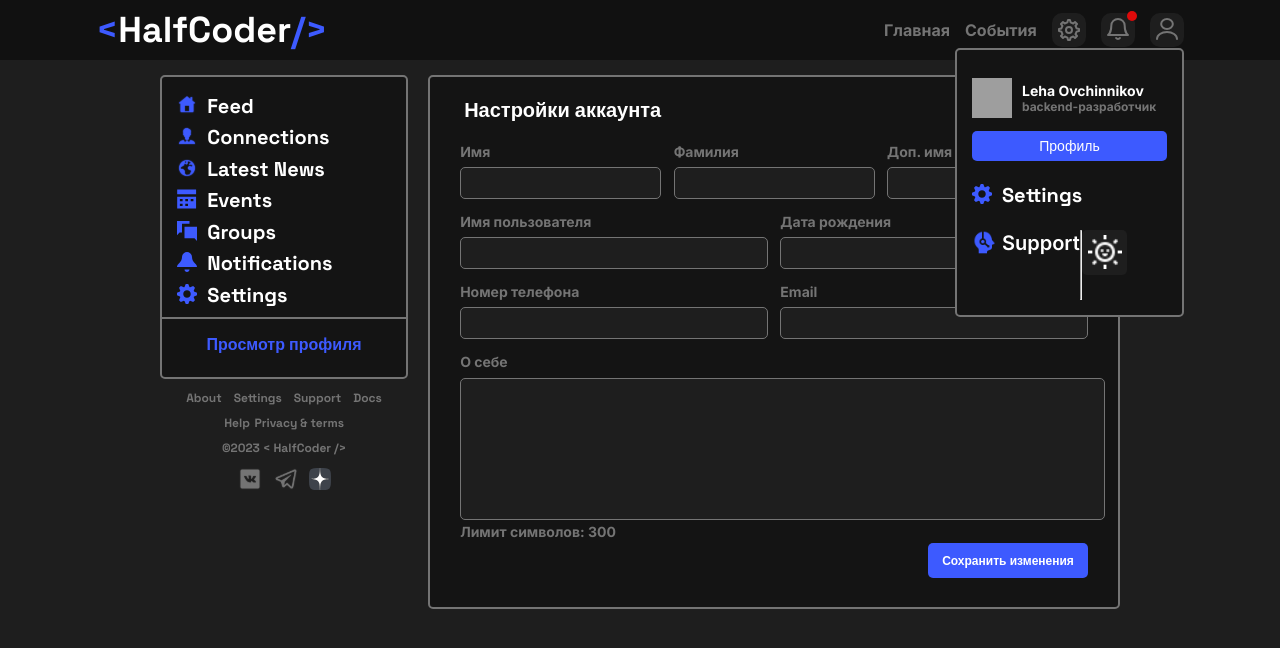
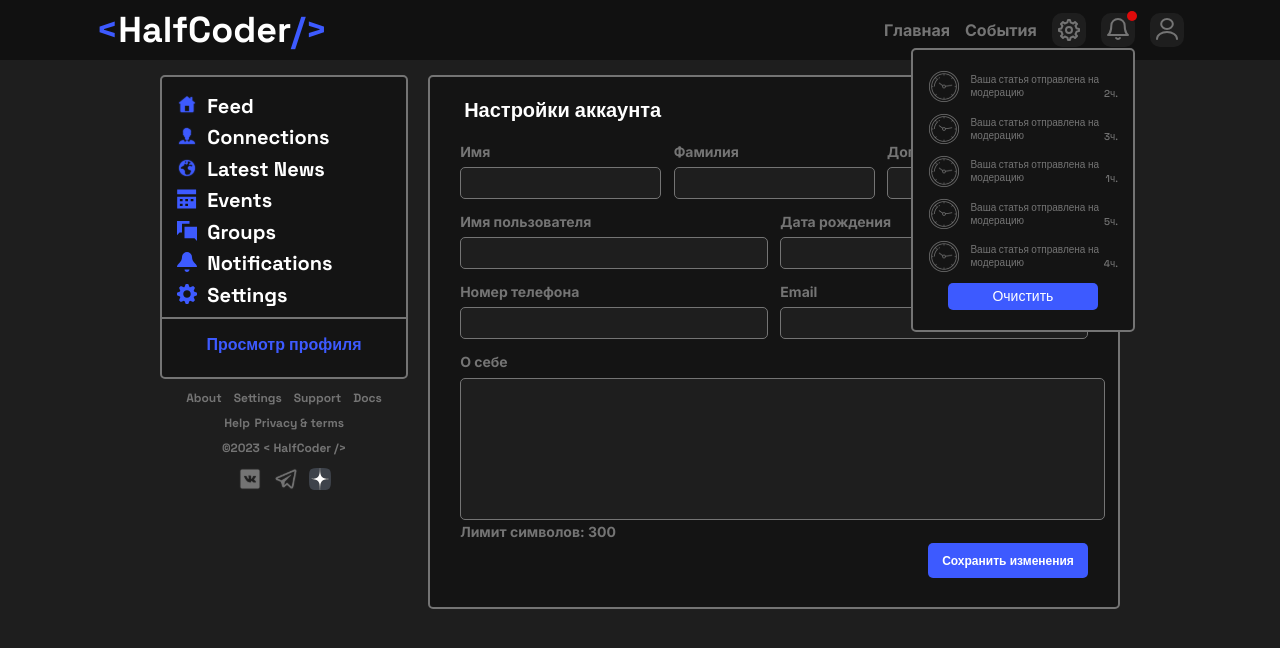
Before and after one commit to RoastedPikachu/HalfCoder_Frontend_OldVue, a Vue app: page /settings in a window 1280 px wide. Both pictures are taken after a click on the button 1117 px from the left and 30 px from the top of the page. Shown: the top 648 px of the page. Built offline with nearby package versions, Linux system fonts and the light colour scheme; grey boxes are pictures that could not be loaded.

Commit message:
Сделал 2 модал. окна: Настройки и пользователь

```diff
--- a/src/widgets/SettingsPage/SettingsComp.vue
+++ b/src/widgets/SettingsPage/SettingsComp.vue
@@ -151,6 +151,7 @@
         color: #ffffff;
         font-size: 12px;
         font-weight: 700;
+        outline: none;
         cursor: pointer;
       }
     }
--- a/src/widgets/features/ModalNotifComp.vue
+++ b/src/widgets/features/ModalNotifComp.vue
@@ -1,5 +1,32 @@
 <template>
-  <div id="ModalNotifWindow" v-if="modalNotifActive"></div>
+  <div id="ModalNotifWindow" v-if="active">
+    <span class="ModalNotifWindow_moderationStatus">
+      <img src="@/assets/moderation_icon.svg" alt="Статус модерации">
+      <p>Ваша статья отправлена на модерацию</p>
+      <p>2ч.</p>
+    </span>
+    <span class="ModalNotifWindow_moderationStatus">
+      <img src="@/assets/moderation_icon.svg" alt="Статус модерации">
+      <p>Ваша статья отправлена на модерацию</p>
+      <p>3ч.</p>
+    </span>
+    <span class="ModalNotifWindow_moderationStatus">
+      <img src="@/assets/moderation_icon.svg" alt="Статус модерации">
+      <p>Ваша статья отправлена на модерацию</p>
+      <p>1ч.</p>
+    </span>
+    <span class="ModalNotifWindow_moderationStatus">
+      <img src="@/assets/moderation_icon.svg" alt="Статус модерации">
+      <p>Ваша статья отправлена на модерацию</p>
+      <p>5ч.</p>
+    </span>
+    <span class="ModalNotifWindow_moderationStatus">
+      <img src="@/assets/moderation_icon.svg" alt="Статус модерации">
+      <p>Ваша статья отправлена на модерацию</p>
+      <p>4ч.</p>
+    </span>
+    <button>Очистить</button>
+  </div>
 </template>
 
 <script lang="ts">
@@ -9,8 +36,10 @@
     name: 'ModalNotifComp',
     data() {
       return {
-        modalNotifActive: false,
       }
+    },
+    props: {
+      active: Boolean
     }
   })
 </script>
@@ -18,14 +47,51 @@
 <style lang="scss" scoped>
   #ModalNotifWindow {
     position: absolute;
+    display: flex;
+    justify-content: center;
+    align-items: center;
+    flex-wrap: wrap;
     top: 35px;
     right: 0px;
     padding: 15px 15px;
-    width: 175px;
-    height: 235px;
+    width: 190px;
+    height: 250px;
     background-color: #141414;
     border: 2px solid #747474;
     border-radius: 5px;
     z-index: 10;
+    .ModalNotifWindow_moderationStatus {
+      display: flex;
+      align-items: center;
+      width: 100%;
+      height: 32.5px;
+      img {
+        width: 32.5px;
+        height: 100%;
+      }
+      p {
+        color: #747474;
+        font-size: 10px;
+        font-weight: 500;
+        font-family: 'Space Grotesk', sans-serif;
+      }
+      p:nth-child(2) {
+        margin-left: 10px;
+      }
+      p:nth-child(3) {
+        margin-top: 15px;
+      }
+    }
+    button {
+      width: 150px;
+      height: 27.5px;
+      background-color: #3d5aff;
+      border: 0px;
+      border-radius: 5px;
+      color: #ffffff;
+      font-size: 14px;
+      font-weight: 500;
+      cursor: pointer;
+    }
   }
 </style>
--- a/src/widgets/features/ModalProfileComp.vue
+++ b/src/widgets/features/ModalProfileComp.vue
@@ -1,18 +1,17 @@
 <template>
-  <div id="ModalProfileWindow" v-if="modalProfileActive">
+  <div id="ModalProfileWindow" v-if="active">
     <ItemBrieflyInfoComp
       :name="name"
       :image="image"
       :employment="employment"
       :starStatus="starStatus"
     />
-    <button>Профиль</button>
-    <SettingsLinkComp/>
-    <div id="ModalProfileWindow_support">
-      <img src="@/assets/support_icon.svg" alt="Тех поддержка">
-      <p>Support</p>
+    <button id="ModalProfileWindow_profileButton">Профиль</button>
+    <div id="ModalProfileWindow_buttons">
+      <SettingsLinkComp/>
+      <SupportLinkComp/>
     </div>
-    <hr>
+    <SignOutButtonComp/>
     <div id="ModalProfileWindow_changeTheme">
       <img src="@/assets/changeTheme_sun_icon.svg" alt="Сменить тему">
     </div>
@@ -23,12 +22,13 @@
   import { defineComponent } from 'vue';
   import ItemBrieflyInfoComp from '@/widgets/shared/ItemBrieflyInfoComp.vue';
   import SettingsLinkComp from '@/widgets/shared/SettingsLinkComp.vue';
+  import SupportLinkComp from '@/widgets/shared/SupportLinkComp.vue';
+  import SignOutButtonComp from '@/widgets/shared/SignOutButtonComp.vue';
 
   export default defineComponent({
     name: "ModalProfileComp",
     data() {
         return {
-          modalProfileActive: true,
           image: 'https://avatanplus.com/files/resources/original/5ebf6e0aa0d9c1721bc5d9a3.png',
           starStatus: false,
           name: 'Leha Ovchinnikov',
@@ -37,26 +37,32 @@
     },
     components: {
       ItemBrieflyInfoComp,
-      SettingsLinkComp
+      SettingsLinkComp,
+      SupportLinkComp,
+      SignOutButtonComp
+    },
+    props: {
+      active: Boolean,
     }
   })
 </script>
 
 <style lang="scss" scoped>
   #ModalProfileWindow {
+    position: absolute;
     display: flex;
+    justify-content: center;
     flex-wrap: wrap;
-    position: absolute;
     top: 35px;
     right: 0px;
     padding: 15px 15px;
     width: 195px;
-    height: 235px;
+    height: 255px;
     background-color: #141414;
     border: 2px solid #747474;
     border-radius: 5px;
     z-index: 10;
-    button {
+    #ModalProfileWindow_profileButton {
       width: 100%;
       height: 30px;
       background-color: #3d5aff;
@@ -66,25 +72,17 @@
       font-size: 14px;
       cursor: pointer;
     }
-    #ModalProfileWindow_support {
+    #ModalProfileWindow_buttons {
       display: flex;
-      align-items: flex-end;
-      height: 25px;
-      cursor: pointer;
-      img {
-        width: 25px;
-        height: 100%;
-      }
-      p {
-        margin-left: 5px;
-        color: #ffffff;
-        font-size: 20px;
-        font-weight: 600;
-        transition: 500ms ease;
-      }
-      p:hover {
-        color: #3d5aff;
-      }
+      align-items: center;
+      flex-wrap: wrap;
+      height: 55px;
+    }
+    .ModalProfileWindow_buttonContainer {
+      display: flex;
+      height: 40px;
+      border: 0px solid #747474;
+      border-width: 1px 0px;
     }
     #ModalProfileWindow_changeTheme {
       display: flex;
--- a/src/widgets/shared/HeaderComp.vue
+++ b/src/widgets/shared/HeaderComp.vue
@@ -8,17 +8,17 @@
         <img src="@/assets/grey_settings_icon.svg" alt="Настройки">
       </router-link>
       <div class="modalContainer">
-        <button>
+        <button @click="changeNotifeActive()">
           <img src="@/assets/grey_notifications_icon.svg" alt="Уведомления">
           <div id="HasNotificationsStatus" v-if="hasNotificationsStatus"></div>
         </button>
-        <ModalNotifComp/>
+        <ModalNotifComp :active="modalNotifActive"/>
       </div>
       <div class="modalContainer">
-        <button>
+        <button @click="changeProfileActive()">
           <img src="@/assets/profile_icon.svg" alt="Профиль">
         </button>
-        <ModalProfileComp/>
+        <ModalProfileComp :active="modalProfileActive"/>
       </div>
     </nav>
   </header>
@@ -33,13 +33,24 @@
     name: 'HeaderComp',
     data() {
       return {
-        hasNotificationsStatus: true
+        hasNotificationsStatus: true,
+        modalNotifActive: false,
+        modalProfileActive: false,
+      }
+    },
+    methods: {
+      changeNotifeActive() {
+        this.modalNotifActive = !this.modalNotifActive;
+      },
+      changeProfileActive() {
+        this.modalProfileActive = !this.modalProfileActive;
+        console.log(this.modalProfileActive)
       }
     },
     components: {
       ModalProfileComp,
       ModalNotifComp
-    }
+    },
   })
 </script>
 
--- a/src/widgets/shared/SettingsLinkComp.vue
+++ b/src/widgets/shared/SettingsLinkComp.vue
@@ -32,6 +32,7 @@
       font-family: 'Space Grotesk', sans-serif;
       transition: 500ms ease;
       text-decoration: none;
+      outline: none;
     }
     .profile_menuIcons_route:hover {
       color: #3d5aff;
--- /dev/null
+++ b/src/widgets/shared/SignOutButtonComp.vue
@@ -0,0 +1,41 @@
+<template>
+  <button>
+    <img src="@/assets/exitProfile_icon.svg" alt="Выйти из профиля">
+    <p>Sign out</p>
+  </button>
+</template>
+
+<script lang="ts">
+  import { defineComponent } from 'vue';
+
+  export default defineComponent({
+    name: 'SignOutButtonComp'
+  })
+</script>
+
+<style lang="scss" scoped>
+  button {
+    display: flex;
+    justify-content: flex-start;
+    align-items: center;
+    width: 100%;
+    height: 40px;
+    background-color: #141414;
+    border: 0px solid #747474;
+    border-width: 1px 0px;
+    img {
+      width: 24px;
+      height: 24px;
+    }
+    p {
+      margin-left: 5px;
+      color: #ffffff;
+      font-size: 20px;
+      font-weight: 600;
+      transition: 500ms ease;
+    }
+    p:hover {
+      color: #3d5aff;
+    }
+  }
+</style>
--- /dev/null
+++ b/src/widgets/shared/SupportLinkComp.vue
@@ -0,0 +1,37 @@
+<template>
+  <span>
+    <img src="@/assets/support_icon.svg" alt="Тех поддержка">
+    <p>Support</p>
+  </span>
+</template>
+
+<script lang="ts">
+  import { defineComponent } from 'vue';
+
+  export default defineComponent({
+    name: 'SupportLinkComp'
+  })
+</script>
+
+<style lang="scss" scoped>
+  span {
+    display: flex;
+    align-items: flex-end;
+    height: 22.5px;
+    cursor: pointer;
+    img {
+      width: 25px;
+      height: 100%;
+    }
+    p {
+      margin-left: 5px;
+      color: #ffffff;
+      font-size: 20px;
+      font-weight: 600;
+      transition: 500ms ease;
+    }
+    p:hover {
+      color: #3d5aff;
+    }
+  }
+</style>
```
Also changed, not shown: src/assets/exitProfile_icon.svg (added), src/assets/moderation_icon.svg (added).
